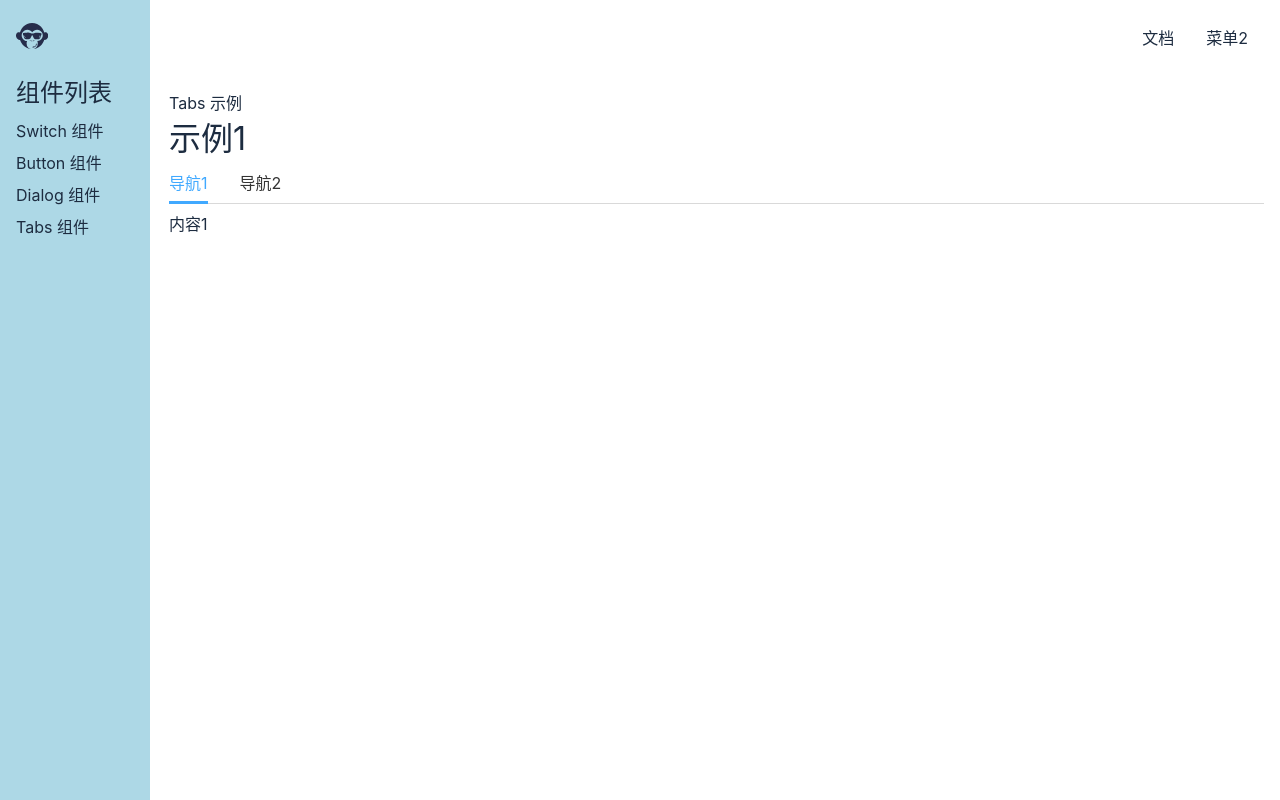
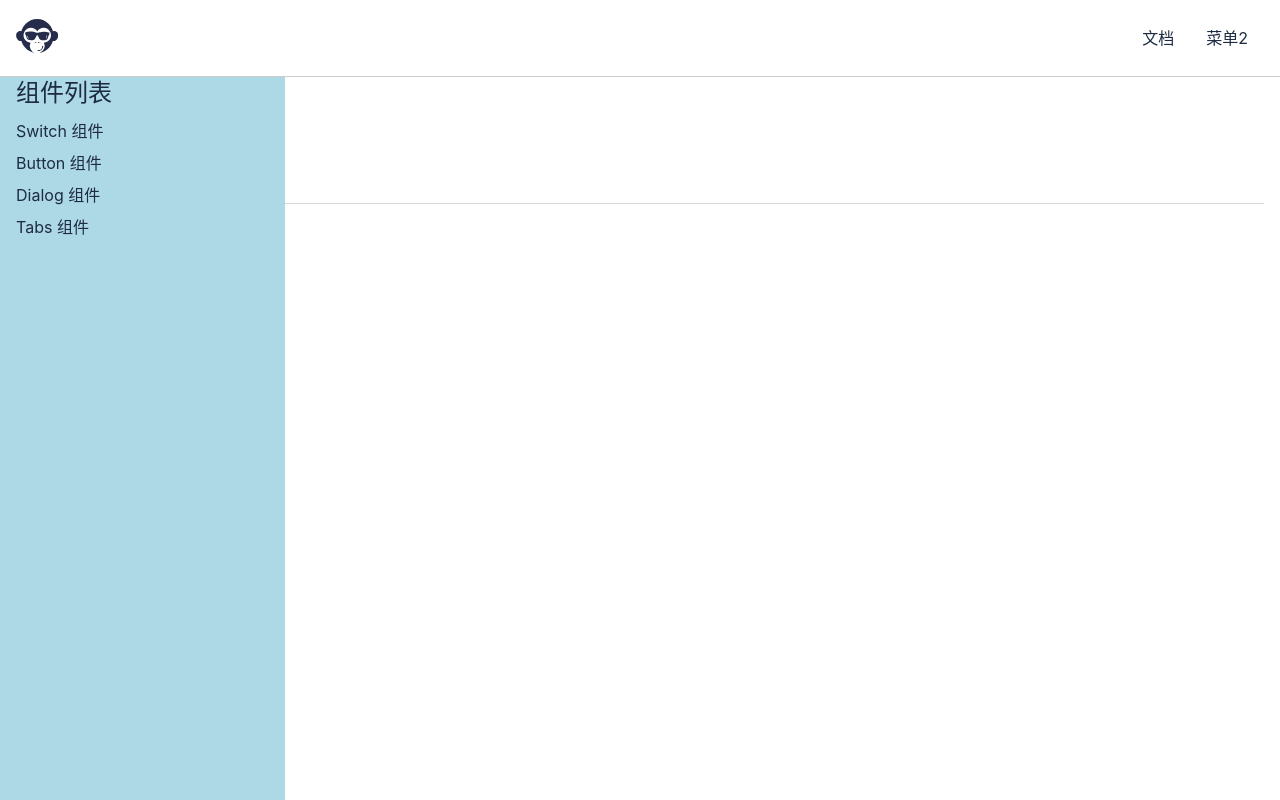
Before and after one commit to kaitehan/KAITE-UI, a Vue app in the folder kaite-ui/: page /#/doc/tabs in a window 1280 px wide. Built offline with nearby package versions, Linux system fonts and the light colour scheme.

Commit message:
完成侧边栏的动态显示与隐藏

```diff
--- a/kaite-ui/src/components/Topnav.vue
+++ b/kaite-ui/src/components/Topnav.vue
@@ -1,10 +1,24 @@
 <template>
   <div class="topnav">
-    <span class="toggleAside" @click="toggleMenu"></span>
+    <span
+      v-if="toggleMenuButtonVisible"
+      class="toggleAside"
+      @click="toggleMenu"
+    >
+      <transition name="fade">
+        <svg v-if="menuVisible">
+          <use xlink:href="#icon-menu"></use>
+        </svg>
+        <svg v-else>
+          <use xlink:href="#icon-close"></use>
+        </svg>
+      </transition>
+    </span>
     <div class="logo">
-      <svg class="icon">
-        <use xlink:href="#icon-monkey"></use>
-      </svg>
+      <router-link to="/">
+        <svg class="icon">
+          <use xlink:href="#icon-monkey"></use></svg
+      ></router-link>
     </div>
     <ul class="menu">
       <li>
@@ -17,12 +31,18 @@
 <script lang="ts">
 import { inject, Ref } from "vue";
 export default {
+  props: {
+    toggleMenuButtonVisible: {
+      type: Boolean,
+      default: false,
+    },
+  },
   setup() {
     const menuVisible = inject<Ref<boolean>>("menuVisible"); //get
     const toggleMenu = () => {
       menuVisible.value = !menuVisible.value;
     };
-    return { toggleMenu };
+    return { toggleMenu, menuVisible };
   },
 };
 </script>
@@ -32,7 +52,8 @@
   top: 0;
   left: 0;
   width: 100%;
-
+  border-bottom: 1px solid #ccc;
+  background-color: #fff;
   display: flex;
   padding: 16px;
   z-index: 10;
@@ -41,9 +62,9 @@
   > .logo {
     max-width: 6em;
     margin-right: auto;
-    > svg {
-      width: 32px;
-      height: 32px;
+    svg {
+      width: 42px;
+      height: 34px;
     }
   }
   > .menu {
@@ -57,13 +78,18 @@
   }
   > .toggleAside {
     display: none;
-    width: 24px;
-    height: 24px;
-    background-color: red;
+    width: 32px;
+    height: 32px;
     position: absolute;
     left: 16px;
     top: 50%;
     transform: translateY(-50%);
+    overflow: hidden;
+
+    > svg {
+      width: 32px;
+      height: 32px;
+    }
   }
   @media (max-width: 500px) {
     > .menu {
--- a/kaite-ui/src/lib/kaite.scss
+++ b/kaite-ui/src/lib/kaite.scss
@@ -10,3 +10,23 @@
      "WenQuanYi Zen Hei", "ST Heiti", SimHei, "WenQuanYi Zen Hei Sharp", sans-serif;
 
 }
+
+
+.slide-enter-active,
+.slide-leave-active {
+  transition: all .3s linear;
+}
+.slide-enter-from,
+.slide-leave-to {
+  transform: translateX(-285px);
+}
+
+
+.fade-enter-active,
+.fade-leave-active{
+  transition: all .25s linear;
+}
+.fade-enter-from,
+.fade-leave-to{
+  transform: rotateX(-90deg);
+}
--- a/kaite-ui/src/views/Doc.vue
+++ b/kaite-ui/src/views/Doc.vue
@@ -1,8 +1,9 @@
 <template>
   <div class="layout">
-    <Topnav class="nav" />
+    <Topnav toggleMenuButtonVisible class="nav" />
     <div class="content">
-      <aside v-if="menuVisible">
+      <transition name="slide">
+        <aside v-show="menuVisible">
           <h2>组件列表</h2>
           <ol>
             <li>
@@ -19,6 +20,8 @@
             </li>
           </ol>
         </aside>
+      </transition>
+
       <main>
         <router-view></router-view>
       </main>
@@ -69,7 +72,7 @@
 }
 aside {
   background: lightblue;
-  width: 150px;
+  width: 285px;
   padding: 16px;
   position: fixed;
   top: 0;
@@ -77,6 +80,7 @@
   padding-top: 75px;
   height: 100%;
   z-index: 1;
+  transition: all 0.4s cubic-bezier(0.68, 0.18, 0.53, 0.18) 0.1s;
   > h2 {
     margin-bottom: 4px;
   }
```
Lines whose indentation alone changed are shown as unchanged.
